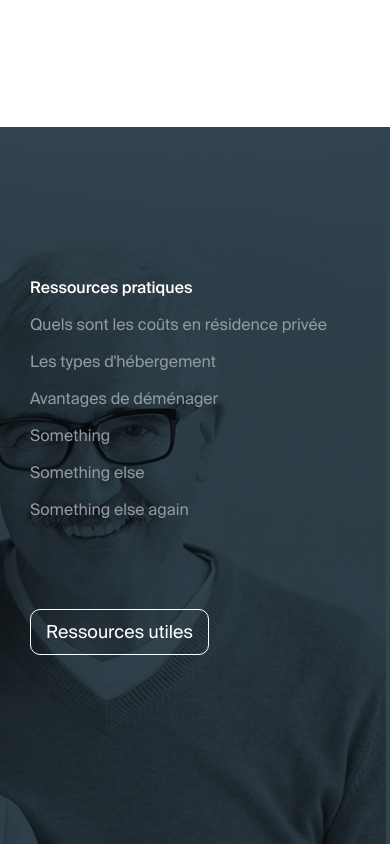
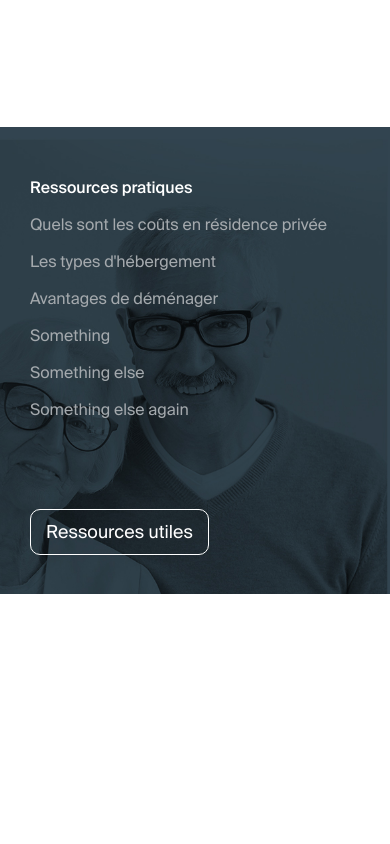
Before and after one commit to Luxboros/bonjour-residences, a React (Create React App) app: page / in a window 390 px wide. Shown: the part 5517-6361 px from the top of the page. After the commit the page ends 6111 px from the top, so only its background shows below. Built offline with nearby package versions, Linux system fonts and the light colour scheme.

Commit message:
Footer kinda done

```diff
--- a/src/footer/Footer.tsx
+++ b/src/footer/Footer.tsx
@@ -1,7 +1,10 @@
+import { useAtom } from "jotai";
 import React from "react";
 import { Link } from "react-router-dom";
+import { isMobileAtom } from "../App";
 
 export const Footer = () => {
+  const [isMobile] = useAtom(isMobileAtom);
   return (
     <div
       style={{
@@ -14,8 +17,8 @@ export const Footer = () => {
     >
       <footer
         style={{
-          marginTop: 150,
-          marginBottom: 200,
+          marginTop: isMobile ? undefined : 150,
+          marginBottom: isMobile ? undefined : 200,
         }}
       >
         <p
--- a/src/index.css
+++ b/src/index.css
@@ -134,6 +134,14 @@ p {
 		padding: 0 30px;
 
 	}
+
+	footer > p {
+		color: rgb(164, 169, 173);
+	}
+
+	footer > p:last-of-type {
+		margin-bottom: 0px;
+	}
 }
 
 
```
